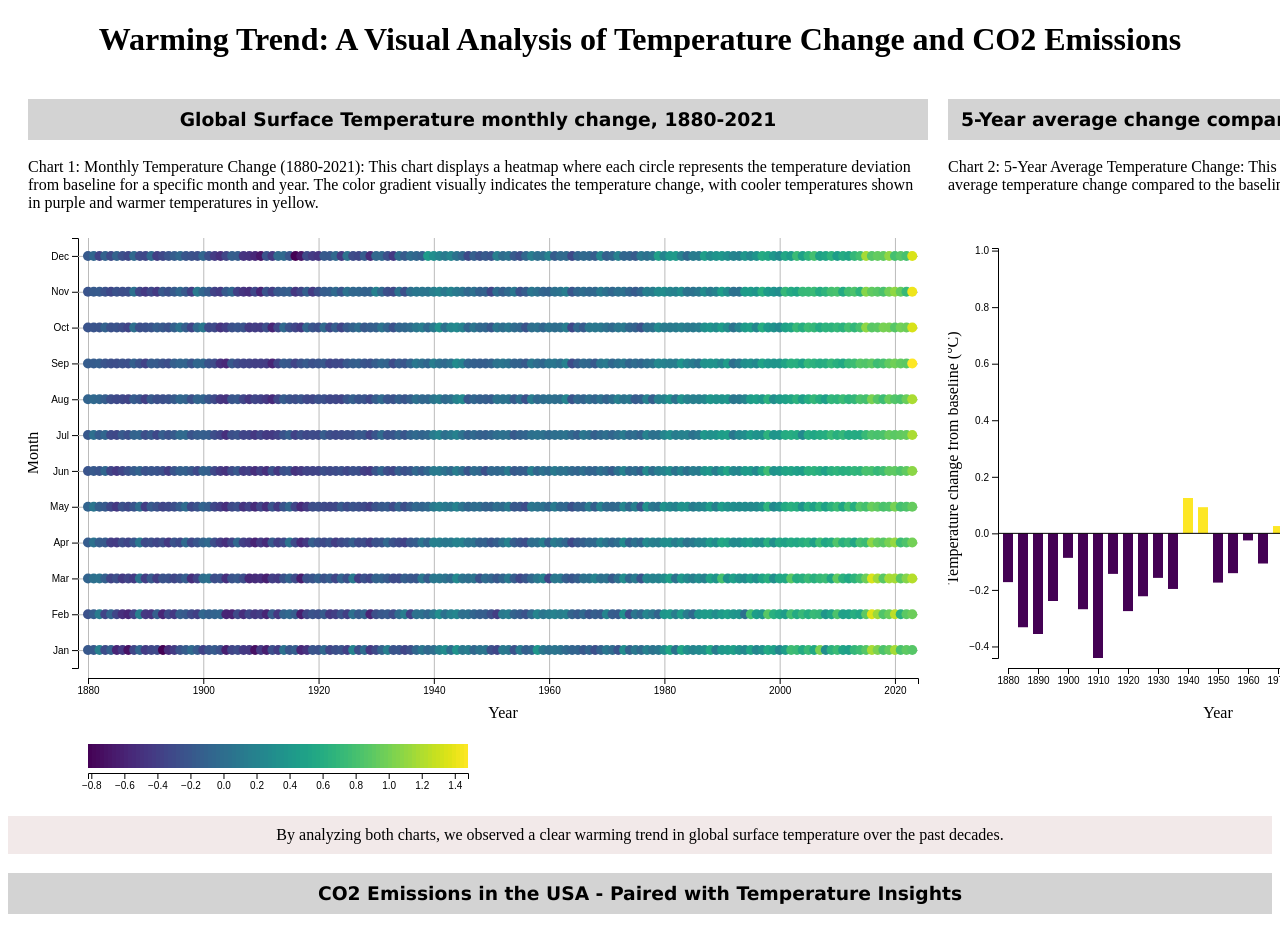
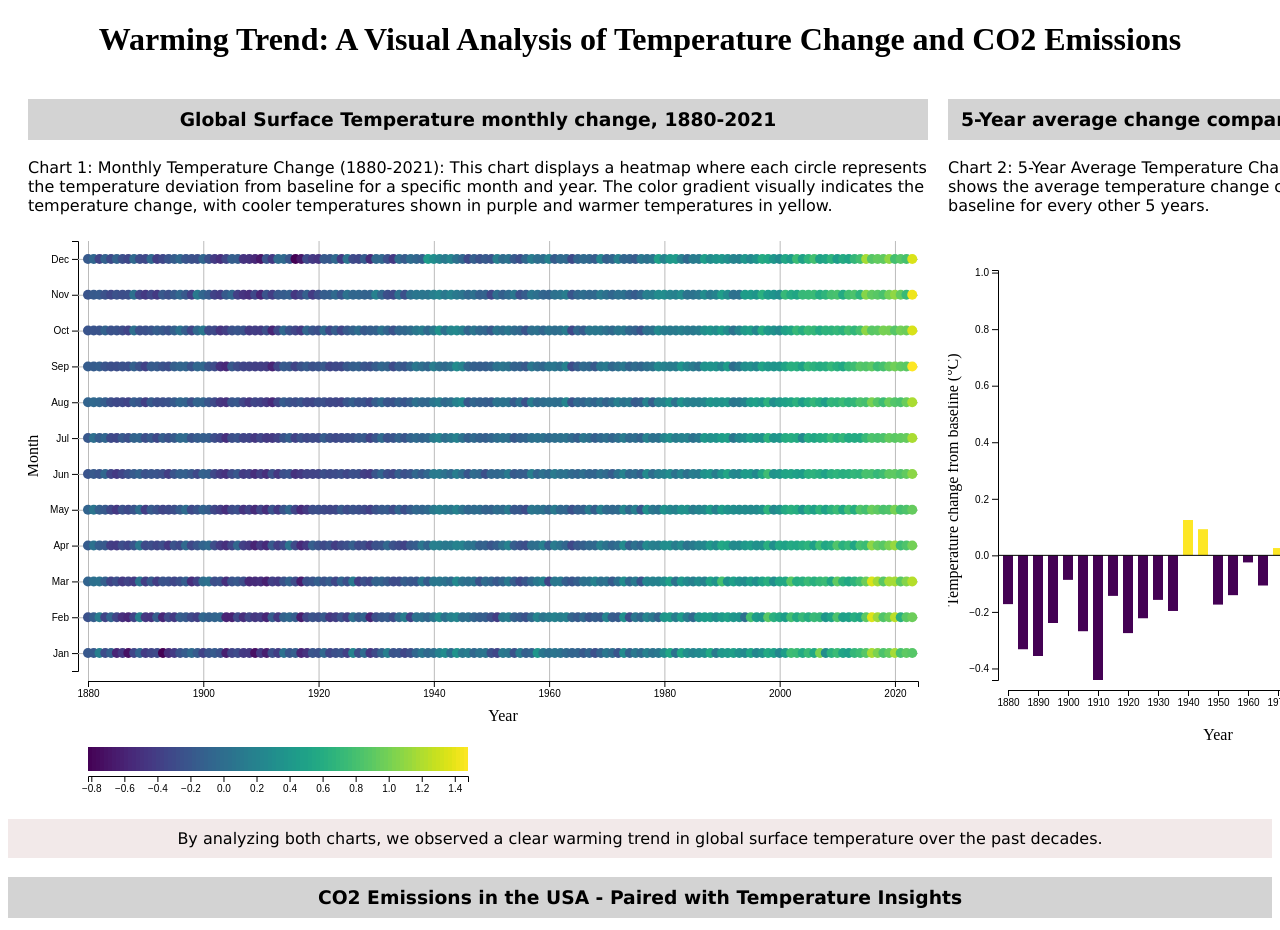
Before and after one commit to KTsula/Visualization_3300_Project_1, a plain HTML site: page index.html in a window 1280 px wide. Shown: the top 930 px of the page. Drawn offline with nearby package versions, Linux system fonts and the light colour scheme.

Commit message:
Fix errors that slipped out during merge

```diff
--- a/index.html
+++ b/index.html
@@ -23,17 +23,17 @@
     <div style="display: flex; align-items: flex-start; margin: 20px;">
       <div style="flex: 1; margin-right: 20px;">
         <h3 style="font-family: Verdana; text-align: center; background-color: lightgray; padding: 10px">Global Surface Temperature monthly change, 1880-2021</h3>
-        <p>Chart 1: Monthly Temperature Change (1880-2021): This chart displays a heatmap where each circle represents the temperature deviation from baseline for a specific month and year. The color gradient visually indicates the temperature change, with cooler temperatures shown in purple and warmer temperatures in yellow.</p>
+        <p style="font-family: Verdana">Chart 1: Monthly Temperature Change (1880-2021): This chart displays a heatmap where each circle represents the temperature deviation from baseline for a specific month and year. The color gradient visually indicates the temperature change, with cooler temperatures shown in purple and warmer temperatures in yellow.</p>
         <svg id="tempChart1" width="900" height="500"></svg>
         <svg id="colorLegend1" width="400" height="50" style="background: #fff; margin-top:10px; margin-left:50px;"></svg>
       </div>
       <div style="flex: 1; align-items: center;">
         <h3 style="font-family: Verdana; text-align: center; background-color: lightgray; padding: 10px">5-Year average change compared to baseline</h3>
-        <p>Chart 2: 5-Year Average Temperature Change: This bar chart shows the average temperature change compared to the baseline for every other 5 years.<br><br></p>
+        <p style="font-family: Verdana">Chart 2: 5-Year Average Temperature Change: This bar chart shows the average temperature change compared to the baseline for every other 5 years.<br><br></p>
         <svg id="tempChart2" width="500" height="500"></svg>
       </div>
     </div>
-    <p style="text-align: center; background-color: rgb(242, 233, 233); padding: 10px">By analyzing both charts, we observed a clear warming trend in global surface temperature over the past decades.</p>
+    <p style="font-family: Verdana; text-align: center; background-color: rgb(242, 233, 233); padding: 10px">By analyzing both charts, we observed a clear warming trend in global surface temperature over the past decades.</p>
     <script id="tempChart1_script">
       // Temperature Chart 1 (With gradually changing colored circles)
       const svg_1 = d3.select('svg#tempChart1');
```
